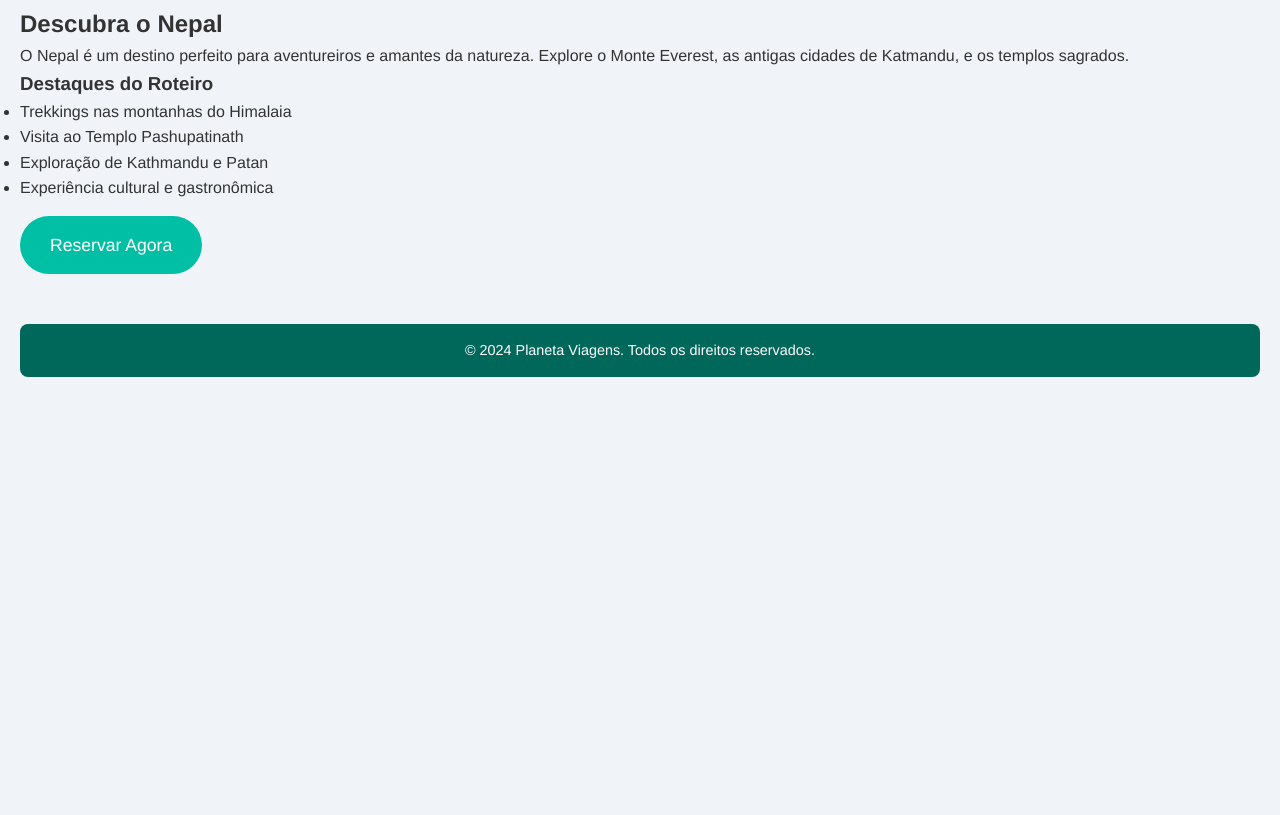
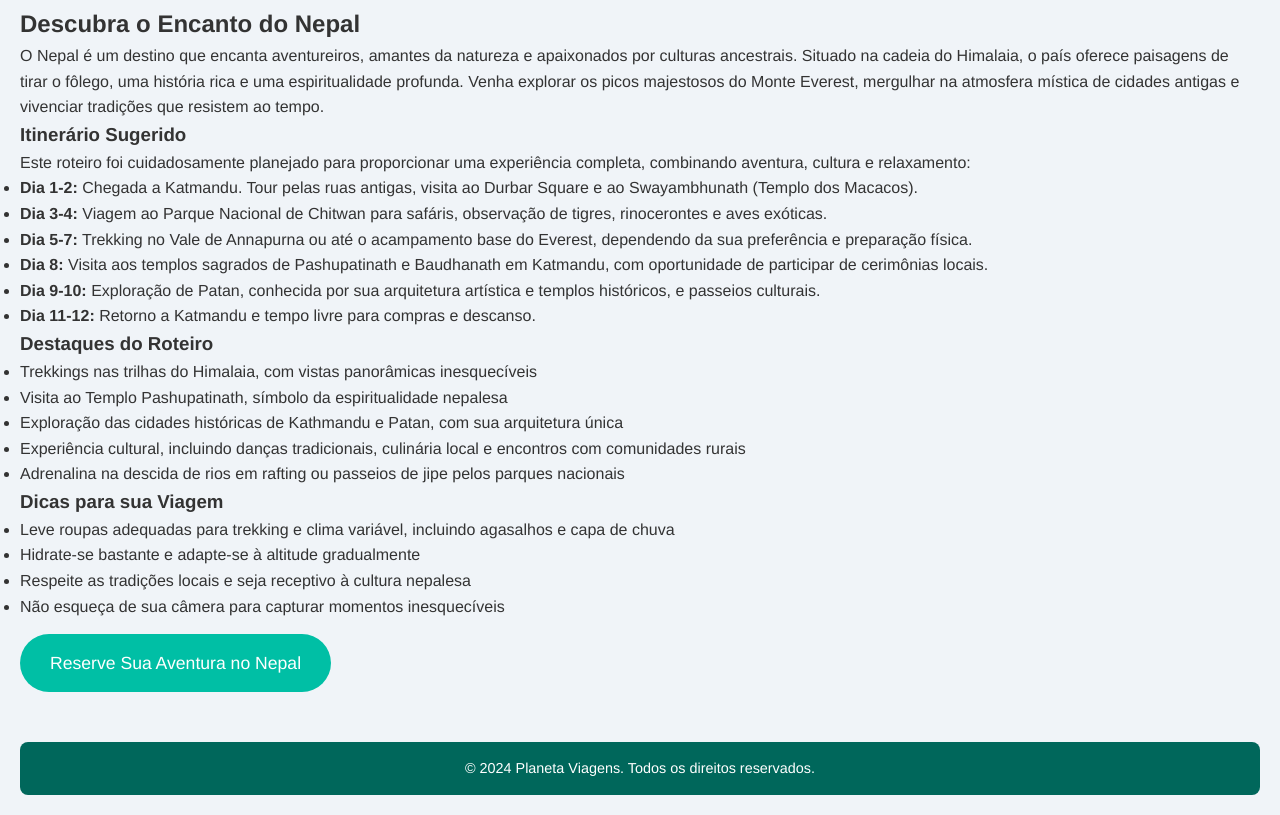
Before and after one commit to PaiBones01/Trabalho-de-Geografia, a plain HTML site: page nepal.html in a window 1280 px wide. Shown: the part 540-1355 px from the top of the page. Before the commit the page ends 937 px from the top, so only its background shows below. Drawn offline with Linux system fonts and the light colour scheme.

Commit message:
Update nepal.html

```diff
--- a/nepal.html
+++ b/nepal.html
@@ -15,16 +15,34 @@
 
 <section class="roteiro">
   <img src="https://www.adventureclub.com.br/wp-content/uploads/2022/06/Montanhas-Nepal-2-topo.jpg" alt="Montanhas do Nepal"/>
-  <h2>Descubra o Nepal</h2>
-  <p>O Nepal é um destino perfeito para aventureiros e amantes da natureza. Explore o Monte Everest, as antigas cidades de Katmandu, e os templos sagrados.</p>
+  <h2>Descubra o Encanto do Nepal</h2>
+  <p>O Nepal é um destino que encanta aventureiros, amantes da natureza e apaixonados por culturas ancestrais. Situado na cadeia do Himalaia, o país oferece paisagens de tirar o fôlego, uma história rica e uma espiritualidade profunda. Venha explorar os picos majestosos do Monte Everest, mergulhar na atmosfera mística de cidades antigas e vivenciar tradições que resistem ao tempo.</p>
+  <h3>Itinerário Sugerido</h3>
+  <p>Este roteiro foi cuidadosamente planejado para proporcionar uma experiência completa, combinando aventura, cultura e relaxamento:</p>
+  <ul>
+    <li><strong>Dia 1-2:</strong> Chegada a Katmandu. Tour pelas ruas antigas, visita ao Durbar Square e ao Swayambhunath (Templo dos Macacos).</li>
+    <li><strong>Dia 3-4:</strong> Viagem ao Parque Nacional de Chitwan para safáris, observação de tigres, rinocerontes e aves exóticas.</li>
+    <li><strong>Dia 5-7:</strong> Trekking no Vale de Annapurna ou até o acampamento base do Everest, dependendo da sua preferência e preparação física.</li>
+    <li><strong>Dia 8:</strong> Visita aos templos sagrados de Pashupatinath e Baudhanath em Katmandu, com oportunidade de participar de cerimônias locais.</li>
+    <li><strong>Dia 9-10:</strong> Exploração de Patan, conhecida por sua arquitetura artística e templos históricos, e passeios culturais.</li>
+    <li><strong>Dia 11-12:</strong> Retorno a Katmandu e tempo livre para compras e descanso.</li>
+  </ul>
   <h3>Destaques do Roteiro</h3>
   <ul>
-    <li>Trekkings nas montanhas do Himalaia</li>
-    <li>Visita ao Templo Pashupatinath</li>
-    <li>Exploração de Kathmandu e Patan</li>
-    <li>Experiência cultural e gastronômica</li>
+    <li>Trekkings nas trilhas do Himalaia, com vistas panorâmicas inesquecíveis</li>
+    <li>Visita ao Templo Pashupatinath, símbolo da espiritualidade nepalesa</li>
+    <li>Exploração das cidades históricas de Kathmandu e Patan, com sua arquitetura única</li>
+    <li>Experiência cultural, incluindo danças tradicionais, culinária local e encontros com comunidades rurais</li>
+    <li>Adrenalina na descida de rios em rafting ou passeios de jipe pelos parques nacionais</li>
   </ul>
-  <a href="#" class="btn">Reservar Agora</a>
+  <h3>Dicas para sua Viagem</h3>
+  <ul>
+    <li>Leve roupas adequadas para trekking e clima variável, incluindo agasalhos e capa de chuva</li>
+    <li>Hidrate-se bastante e adapte-se à altitude gradualmente</li>
+    <li>Respeite as tradições locais e seja receptivo à cultura nepalesa</li>
+    <li>Não esqueça de sua câmera para capturar momentos inesquecíveis</li>
+  </ul>
+  <a href="#" class="btn">Reserve Sua Aventura no Nepal</a>
 </section>
 
 <footer>
```
